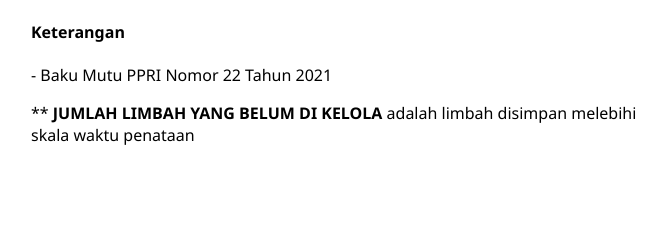
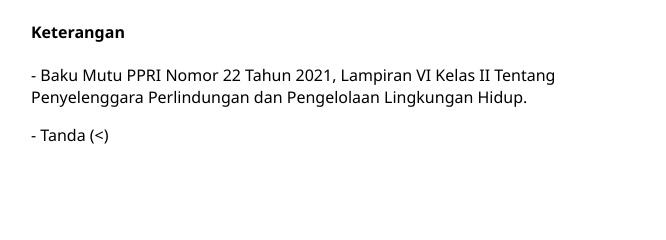
Before and after one commit to hamdani128/sippantau, a CodeIgniter 4 app: template app/Views/print/print_limbah_air_domestik.php in a window 1280 px wide. Shown: the part 372-612 px from the top of the page, without its empty margins (293-959 px from the left). Run offline with PHP 8.4 and a stand-in for CodeIgniter, Linux system fonts and the light colour scheme; the template is opened without the code that fills it, so the values that code supplies are empty; some libraries are stand-ins or nearby versions.

Commit message:
17:12 03/10/2022

```diff
--- a/app/Views/print/print_limbah_air_domestik.php
+++ b/app/Views/print/print_limbah_air_domestik.php
@@ -148,12 +148,11 @@
             <h4>Keterangan</h4>
         </div>
         <p style="font-family:'Segoe UI', Tahoma, Geneva, Verdana, sans-serif;">
-            - Baku Mutu PPRI Nomor 22 Tahun 2021
+            - Baku Mutu PPRI Nomor 22 Tahun 2021, Lampiran VI Kelas II Tentang Penyelenggara Perlindungan dan
+            Pengelolaan Lingkungan Hidup.
         </p>
         <p style="font-family:'Segoe UI', Tahoma, Geneva, Verdana, sans-serif;">
-            ** <label style="font-weight: bold;">JUMLAH LIMBAH YANG BELUM DI KELOLA</label>
-            adalah limbah disimpan melebihi skala waktu penataan
-        </p>
+            - Tanda (<) </p>
 </body>
 
 </html>
```
